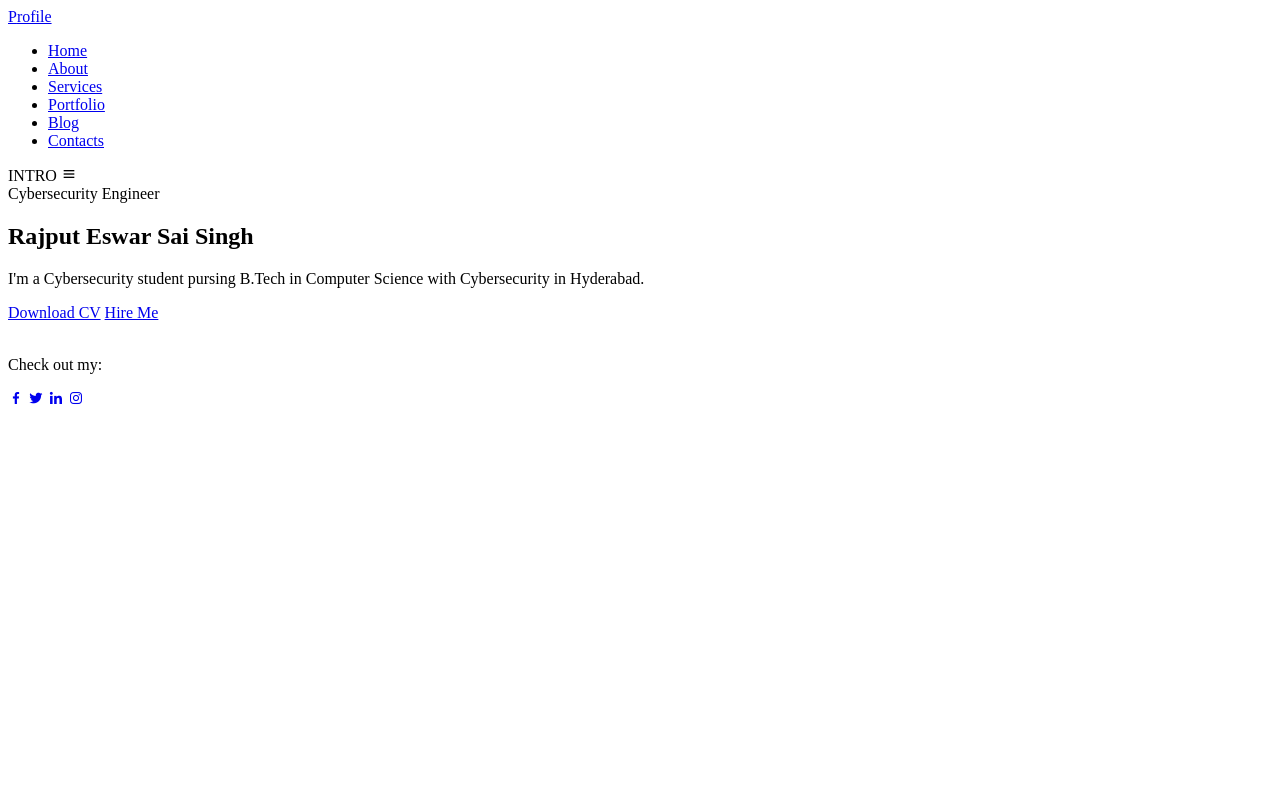
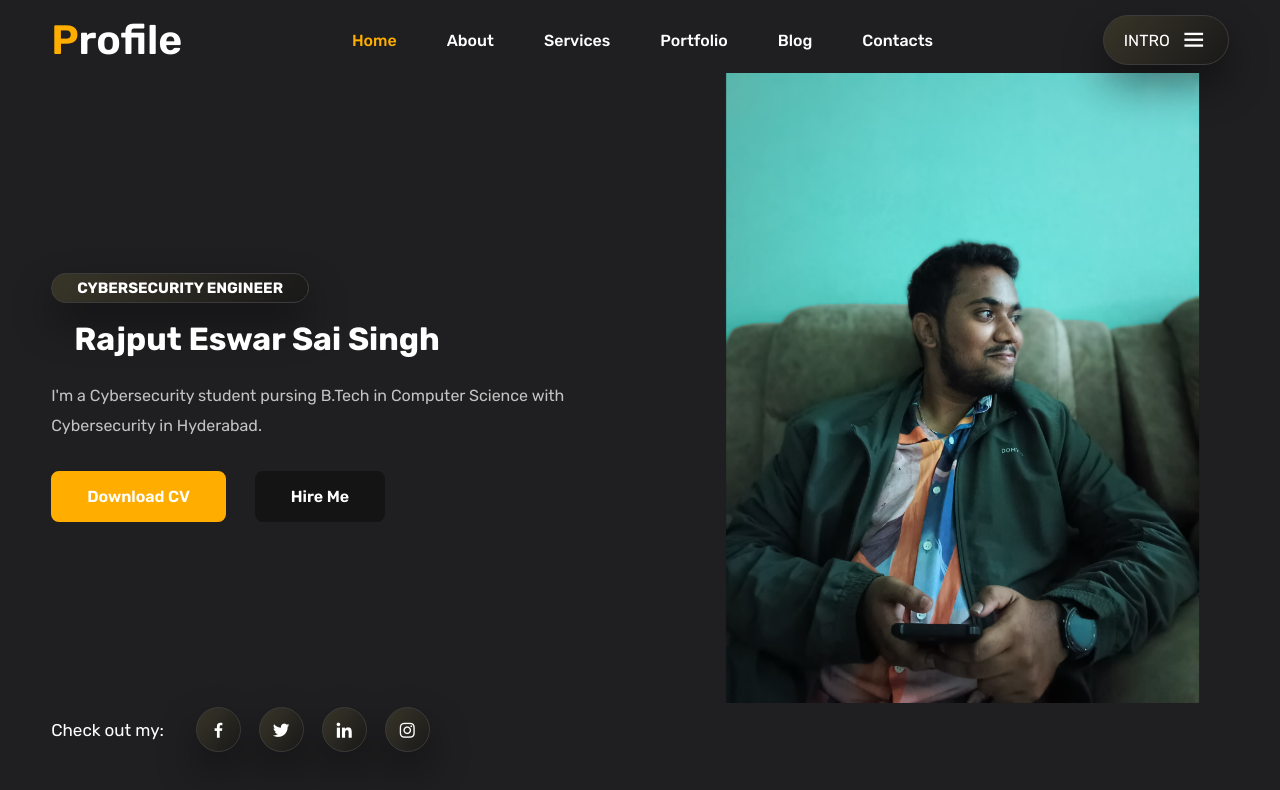
Before and after one commit to REswarSai/Next24tech-Web-Development-Internship-Tasks, a plain HTML site: page Task1/index1.html in a window 1280 px wide. Drawn offline with nearby package versions, Linux system fonts and the light colour scheme; the site is published under a folder, as on GitHub Pages, so addresses that start at the root find nothing.

Commit message:
Update index1.html

```diff
--- a/Task1/index1.html
+++ b/Task1/index1.html
@@ -4,7 +4,7 @@
     <meta charset="UTF-8">
     <meta name="viewport" content="width=device-width, initial-scale=1.0">
     <title>Animated Portfolio Website</title>
-    <link rel="stylesheet" type="text/css" href="/Task1/style1.css">
+    <link rel="stylesheet" type="text/css" href="./style1.css">
 
     <!--boxicons link--->
     <link rel="stylesheet" href="https://unpkg.com/boxicons@latest/css/boxicons.min.css">
@@ -49,7 +49,7 @@
             </div>
         </div>
         <div class="home-img">
-            <img src="/Task1/IMG-20240112-WA0049.jpg" alt="">
+            <img src="./IMG-20240112-WA0049.jpg" alt="">
         </div>
     </section>
 
@@ -66,6 +66,6 @@
     <script src="https://unpkg.com/scrollreveal"></script>
 
     <!--Custom js file link--->
-    <script src="/Task1/script1.js"></script>
+    <script src="./script1.js"></script>
 </body>
 </html>
```
